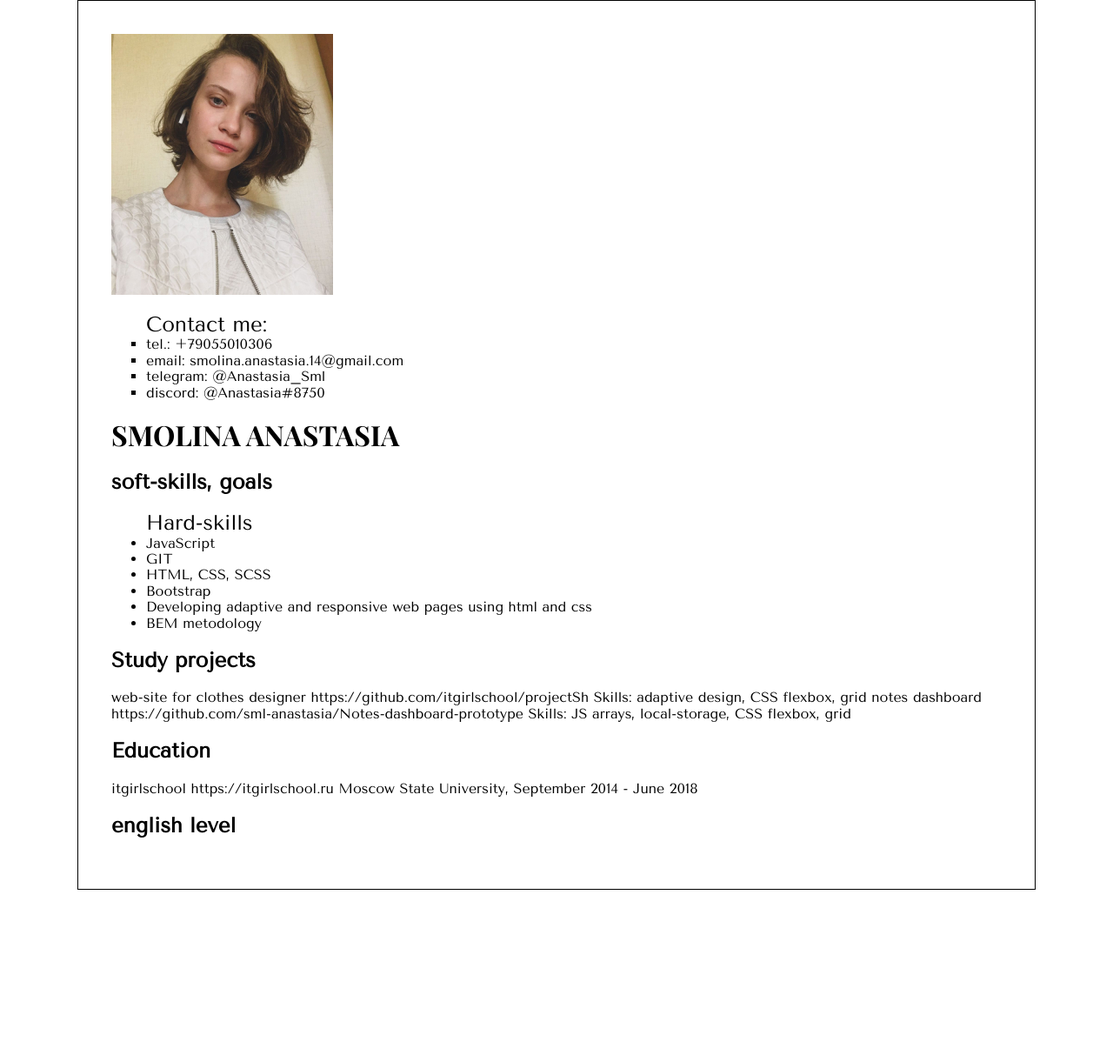
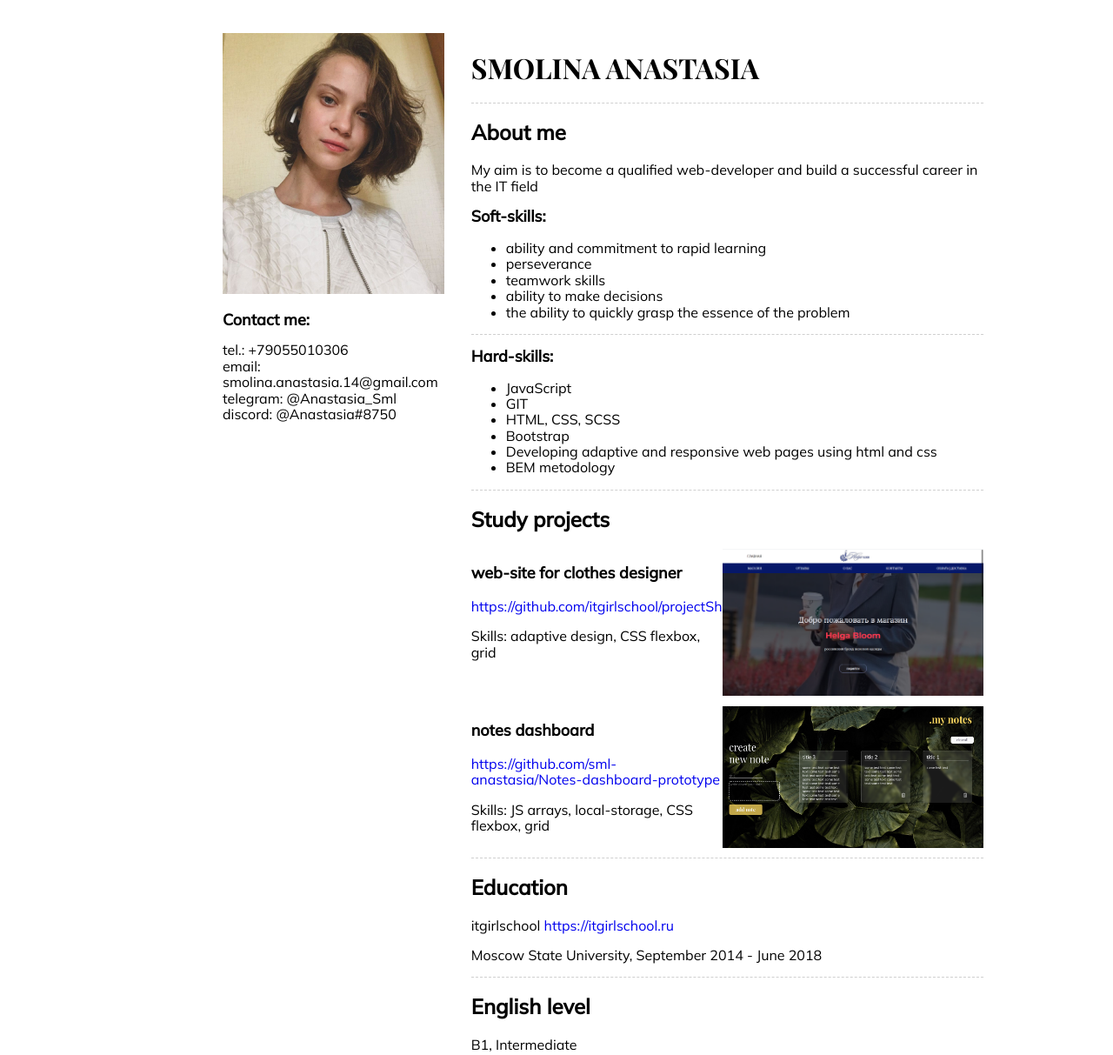
Before and after one commit to sml-anastasia/rsschool-cv, a plain HTML site: page index.html in a window 1280 px wide. Shown: the whole page at 87% size. Before the commit the page ends 1023 px from the top, so only its background shows below. Drawn offline with nearby package versions, Linux system fonts and the light colour scheme; a web font is replaced by a local one.

Commit message:
feat: add flex layout, add images

```diff
--- a/assets/styles/style.css
+++ b/assets/styles/style.css
@@ -2,25 +2,65 @@ body {
     width: 100%;
     display: flex;
     justify-content: center;
-    font-family: 'Tenor Sans', sans-serif;
+    font-family: "Mulish", sans-serif;
+}
+
+a {
+    text-decoration: none;
 }
 
 .container {
-    width: 80%;
+    width: 60%;
     padding: 3%;
-    border: 1px solid black;
+    display: flex;
+    flex-direction: row;
+    flex-wrap: nowrap;
 }
 
-.main-title {
+.container__box {
+    border-top: 0.5px dashed #cfcfcf;
+}
+
+.title_main {
     font-family: 'Playfair Display', serif;
     text-transform: uppercase;
 }
 
+.title_sub {
+    font-size: 24px;
+}
+
 .list__title {
-    font-size: 1.5rem;
+    list-style-type: none;
+    font-size: 18px;
+}
+
+.contacts__list {
+    padding: 0;
     list-style-type: none;
 }
 
-.contacts__list {
-    list-style-type: square;
+.main-box {
+    margin-left: 2%;
 }
+
+.aside-box {
+    margin-right: 2%;
+}
+
+.experience__project {
+    margin-bottom: 2%;
+    display: flex;
+    flex-direction: row;
+    flex-wrap: nowrap;
+}
+
+.project-name {
+    font-weight: 600;
+    font-size: 18px;
+}
+
+.project-img {
+    width: 300px;
+    height: auto;
+}
--- a/index.html
+++ b/index.html
@@ -8,7 +8,9 @@
     <link rel="stylesheet" href="assets/styles/style.css">
     <link rel="stylesheet" href="assets/styles/normalize.css">
     <link rel="preconnect" href="https://fonts.gstatic.com">
-    <link href="https://fonts.googleapis.com/css2?family=Tenor+Sans&display=swap" rel="stylesheet">
+    <link
+        href="https://fonts.googleapis.com/css2?family=Mulish:ital,wght@0,200;0,400;0,500;1,200;1,400;1,500&display=swap"
+        rel="stylesheet">
     <link rel="preconnect" href="https://fonts.gstatic.com">
     <link
         href="https://fonts.googleapis.com/css2?family=Playfair+Display:ital,wght@0,400;0,700;1,400;1,700&display=swap"
@@ -18,11 +20,11 @@
 
 <body>
     <div class="container">
-        <aside class="aside">
+        <aside class="aside-box">
             <div class="photo"><img src="assets/images/main-photo.jpg" alt="photo"></div>
             <section class="contacts">
                 <ul class="contacts__list">
-                    <li class="list__title">Contact me:</li>
+                    <h2 class="list__title">Contact me:</h2>
                     <li>tel.: +79055010306</li>
                     <li>email: smolina.anastasia.14@gmail.com</li>
                     <li>telegram: @Anastasia_Sml</li>
@@ -31,19 +33,25 @@
             </section>
         </aside>
 
-        <main>
-            <section class="main-info">
-                <h1 class="main-title">Smolina Anastasia</h1>
+        <main class="main-box">
+            <h1 class="title_main">Smolina Anastasia</h1>
 
+            <section class="about container__box">
+                <h2 class="title_sub">About me</h2>
+                <p>My aim is to become a qualified web-developer and build a successful career in the IT field</p>
+                <h2 class="list__title">Soft-skills:</h2>
+                <ul class="soft-skills__list">
+                    <li>ability and commitment to rapid learning</li>
+                    <li>perseverance</li>
+                    <li>teamwork skills</li>
+                    <li>ability to make decisions</li>
+                    <li>the ability to quickly grasp the essence of the problem</li>
+                </ul>
             </section>
 
-            <section class="about">
-                <h2>soft-skills, goals</h2>
-            </section>
-
-            <section class="skills">
+            <section class="skills container__box">
+                <h2 class="list__title">Hard-skills:</h2>
                 <ul>
-                    <li class="list__title">Hard-skills</li>
                     <li>JavaScript</li>
                     <li>GIT</li>
                     <li>HTML, CSS, SCSS</li>
@@ -52,26 +60,41 @@
                     <li>BEM metodology</li>
                 </ul>
             </section>
-            <section class="experience">
-                <h2>Study projects</h2>
-                <p>
-                    web-site for clothes designer
-                    https://github.com/itgirlschool/projectSh
-                    Skills: adaptive design, CSS flexbox, grid
-                    notes dashboard
-                    https://github.com/sml-anastasia/Notes-dashboard-prototype
-                    Skills: JS arrays, local-storage, CSS flexbox, grid</p>
+            <section class="experience container__box">
+                <h2 class="title_sub">Study projects</h2>
+                <article class="experience__project">
+                    <div>
+                        <p class="project-name">web-site for clothes designer</p>
+                        <a
+                            href="https://github.com/itgirlschool/projectSh">https://github.com/itgirlschool/projectSh</a>
+                        <p>Skills: adaptive design, CSS flexbox, grid</p>
+                    </div>
+                    <img class="project-img" src="assets/images/helga-bloom-website.png"
+                        alt="helga bloom website example">
+                </article>
+                <article class="experience__project">
+                    <div>
+                        <p class="project-name">notes dashboard</p>
+                        <a
+                            href="https://github.com/sml-anastasia/Notes-dashboard-prototype">https://github.com/sml-anastasia/Notes-dashboard-prototype</a>
+                        <p>Skills: JS arrays, local-storage, CSS flexbox, grid</p>
+                    </div>
+                    <img class="project-img" src="assets/images/notes-dashboard.png" alt="notes dashboard example">
+                </article>
             </section>
 
-            <section class="education">
-                <h2>Education</h2>
-                <p>itgirlschool https://itgirlschool.ru
-                    Moscow State University, September 2014 - June 2018</p>
+            <section class="education container__box">
+                <h2 class="title_sub">Education</h2>
+                <p>itgirlschool <a href="https://itgirlschool.ru">https://itgirlschool.ru</a></p>
+                <p>Moscow State University, September 2014 - June 2018</p>
             </section>
 
-            <section class="language">
-                <h2>english level</h2>
+            <section class="language container__box">
+                <h2 class="title_sub">English level</h2>
+                <p>B1, Intermediate</p>
             </section>
+
+            <footer class="footer"></footer>
         </main>
     </div>
 </body>
```
Also changed, not shown: assets/images/helga-bloom-website.png (added), assets/images/helga-bloom-website_1.png (added), assets/images/helga-bloom-website_2.png (added), assets/images/notes-dashboard.png (added).
